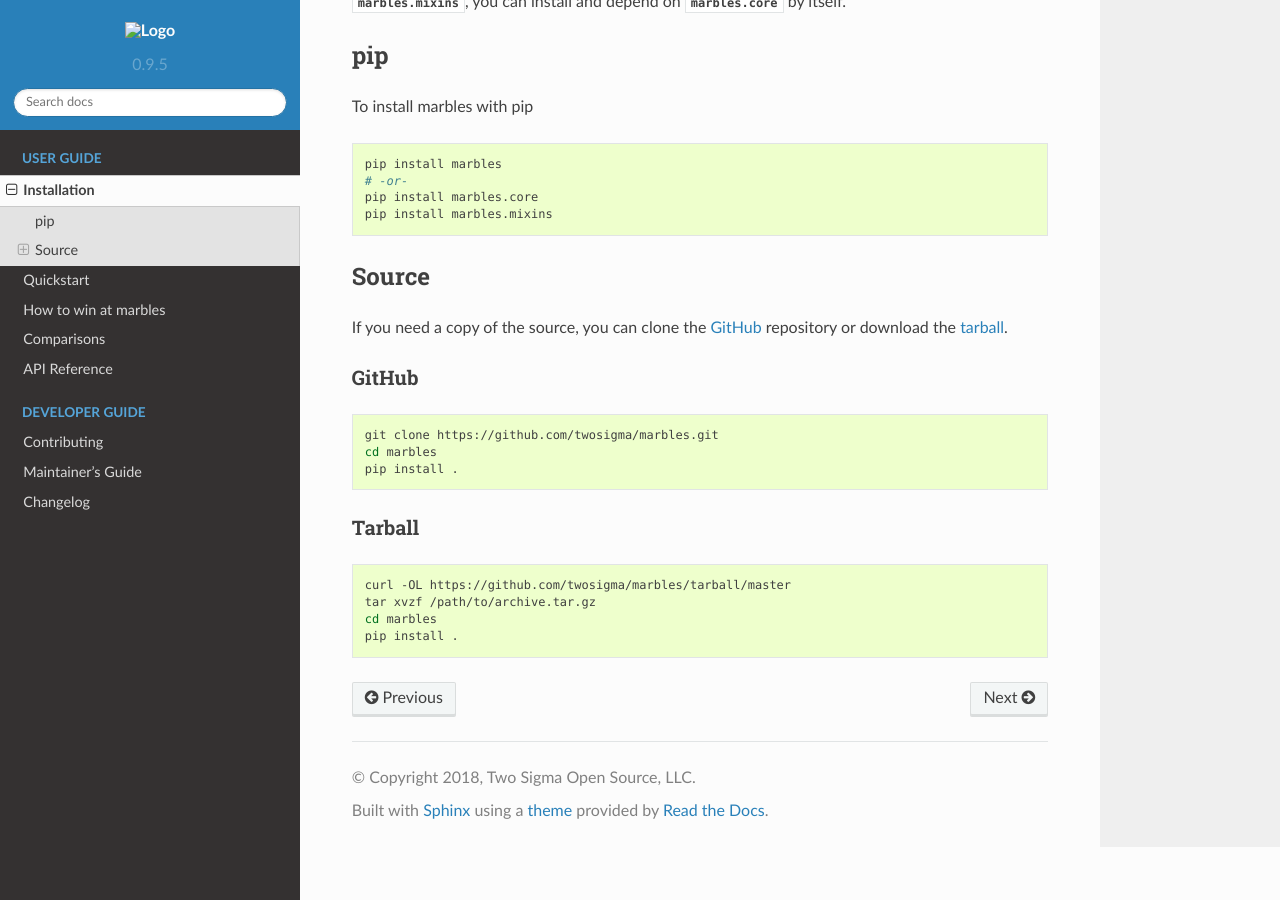
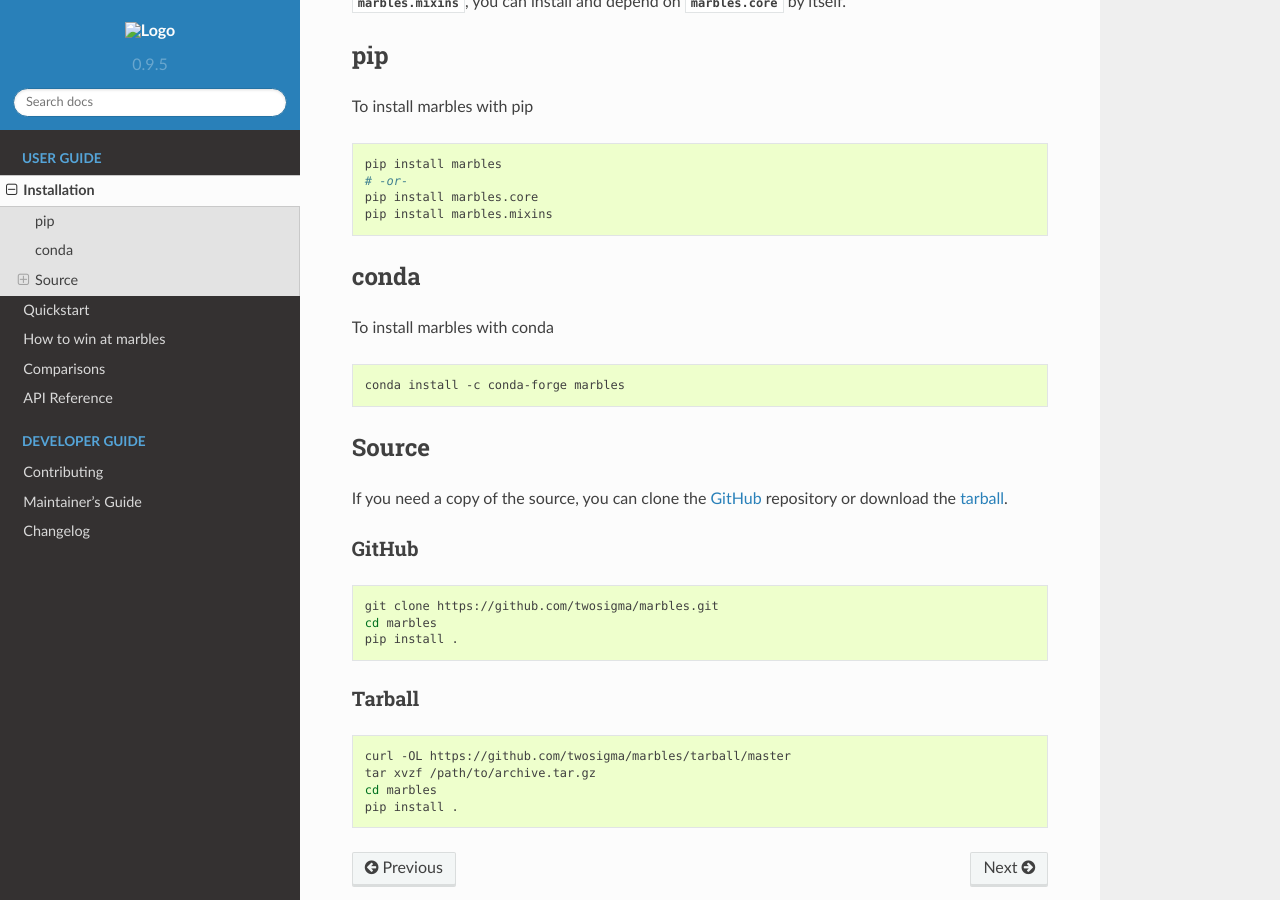
Before and after one commit to twosigma/marbles, a Sphinx documentation site: the page built from docs/install.rst, in a window 1280 px wide and 900 px high, scrolled down 392 px. Built offline with Sphinx 7.4.7 and the Read the Docs theme 2.0.0, drawn with Linux system fonts in a browser that asks for light colours; the version number is read from the project's files by our own code.

Commit message:
Add conda installation instructions and fix GitHub link #88

```diff
--- a/docs/install.rst
+++ b/docs/install.rst
@@ -27,10 +27,21 @@ To install marbles with pip
 
 .. _install-source:
 
+conda
+-----
+
+To install marbles with conda
+
+.. code-block:: bash
+
+   conda install -c conda-forge marbles
+
 Source
 ------
 
 If you need a copy of the source, you can clone the `GitHub`_ repository or download the `tarball`_.
+
+.. _GitHub: https://github.com/twosigma/marbles
 
 GitHub
 ^^^^^^
```
